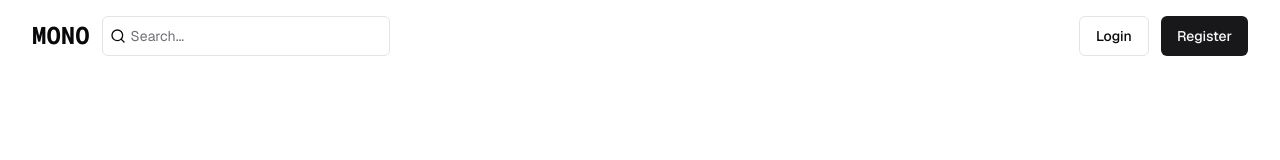
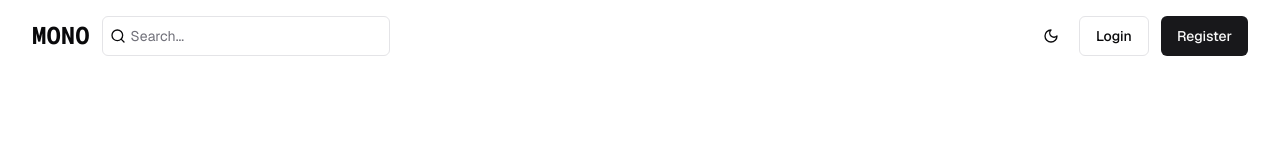
Before and after one commit to DavidFX/mono-app, a Next.js app: page / in a window 1280 px wide. Shown: the top 160 px of the page. Built offline with nearby package versions, Linux system fonts and the light colour scheme.

Commit message:
Adding dark theme toggler

```diff
--- a/components/global/header.tsx
+++ b/components/global/header.tsx
@@ -1,6 +1,8 @@
 import dynamic from "next/dynamic";
 import Link from "next/link";
-import { ToggleTheme } from "../ui/toggle-theme";
+const ToggleTheme = dynamic(() => import("../ui/toggle-theme"), {
+  ssr: false,
+});
 import { Button } from "../ui/button";
 import SearchBar from "../ui/search-bar";
 const RegisterPopup = dynamic(() => import("../auth/register-popup"), {
@@ -21,7 +23,10 @@ export default function Header() {
       </div>
 
       <div className="flex items-center gap-3">
-        <Button variant="outline">Login</Button>
+        <ToggleTheme />
+        <Button className="ml-2" variant="outline">
+          Login
+        </Button>
         <RegisterPopup />
       </div>
     </header>
--- a/components/ui/toggle-theme.tsx
+++ b/components/ui/toggle-theme.tsx
@@ -1,9 +1,23 @@
 "use client";
 import { useTheme } from "next-themes";
-import { Button } from "./button";
+import { Sun, Moon } from "lucide-react";
 
-export function ToggleTheme() {
+export default function ToggleTheme() {
   const { setTheme, theme } = useTheme();
 
-  return <Button onClick={() => setTheme("light")}>Dark</Button>;
+  if (theme === "dark") {
+    return (
+      <Sun
+        className="w-4 h-4 cursor-pointer"
+        onClick={() => setTheme("light")}
+      />
+    );
+  } else {
+    return (
+      <Moon
+        className="w-4 h-4 cursor-pointer"
+        onClick={() => setTheme("dark")}
+      />
+    );
+  }
 }
```
